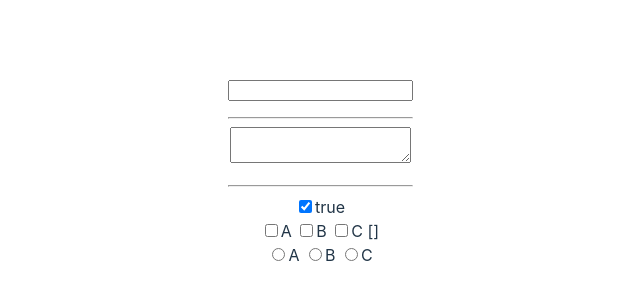
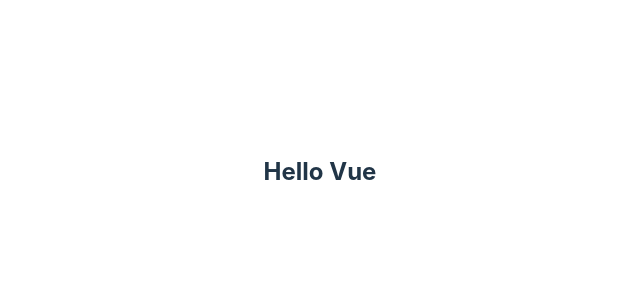
Before and after one commit to 2nofa11/NekoBook, a Vue app: page / in a window 1280 px wide. Shown: the part 228-528 px from the top of the page, without its empty margins (320-960 px from the left). Built offline with nearby package versions, Linux system fonts and the light colour scheme.

Commit message:
render関数の勉強①

```diff
--- a/src/App.vue
+++ b/src/App.vue
@@ -1,14 +1,12 @@
 <script setup lang="ts">
 // This starter template is using Vue 3 <script setup> SFCs
 // Check out https://vuejs.org/api/sfc-script-setup.html#script-setup
-import BasicFunction from "./components/BasicFunction.vue";
-import RegisterUpdate from "./components/RegisterUpdate.vue";
-
+import AnchoredHeading from "./components/RenderExample.vue";
 import Section14 from "./components/Section14.vue";
 </script>
 
 <template>
-  <section14 />
+  <anchored-heading :level="2">Hello Vue</anchored-heading>
 </template>
 
 <style scoped>
--- /dev/null
+++ b/src/components/RenderExample.vue
@@ -0,0 +1,24 @@
+<template>
+  <h1 v-if="level === 1">
+    <slot></slot>
+  </h1>
+  <h2 v-else-if="level === 2">
+    <slot></slot>
+  </h2>
+</template>
+
+<script lang="ts">
+import { defineComponent } from "vue";
+
+export default defineComponent({
+  name: "AnchoredHeading",
+  props: {
+    level: {
+      type: Number,
+      required: true,
+    },
+  },
+});
+</script>
+
+<style></style>
```
